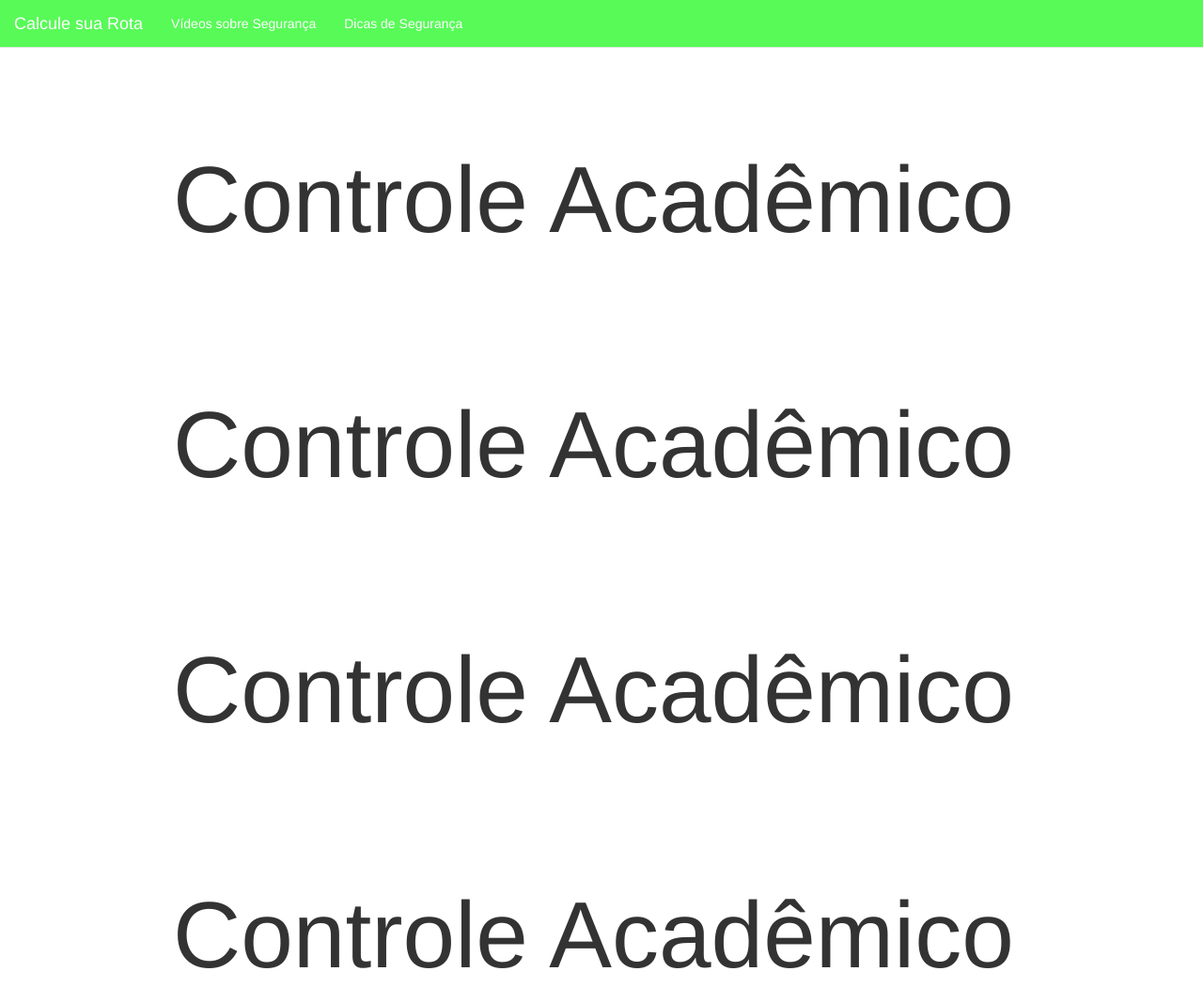
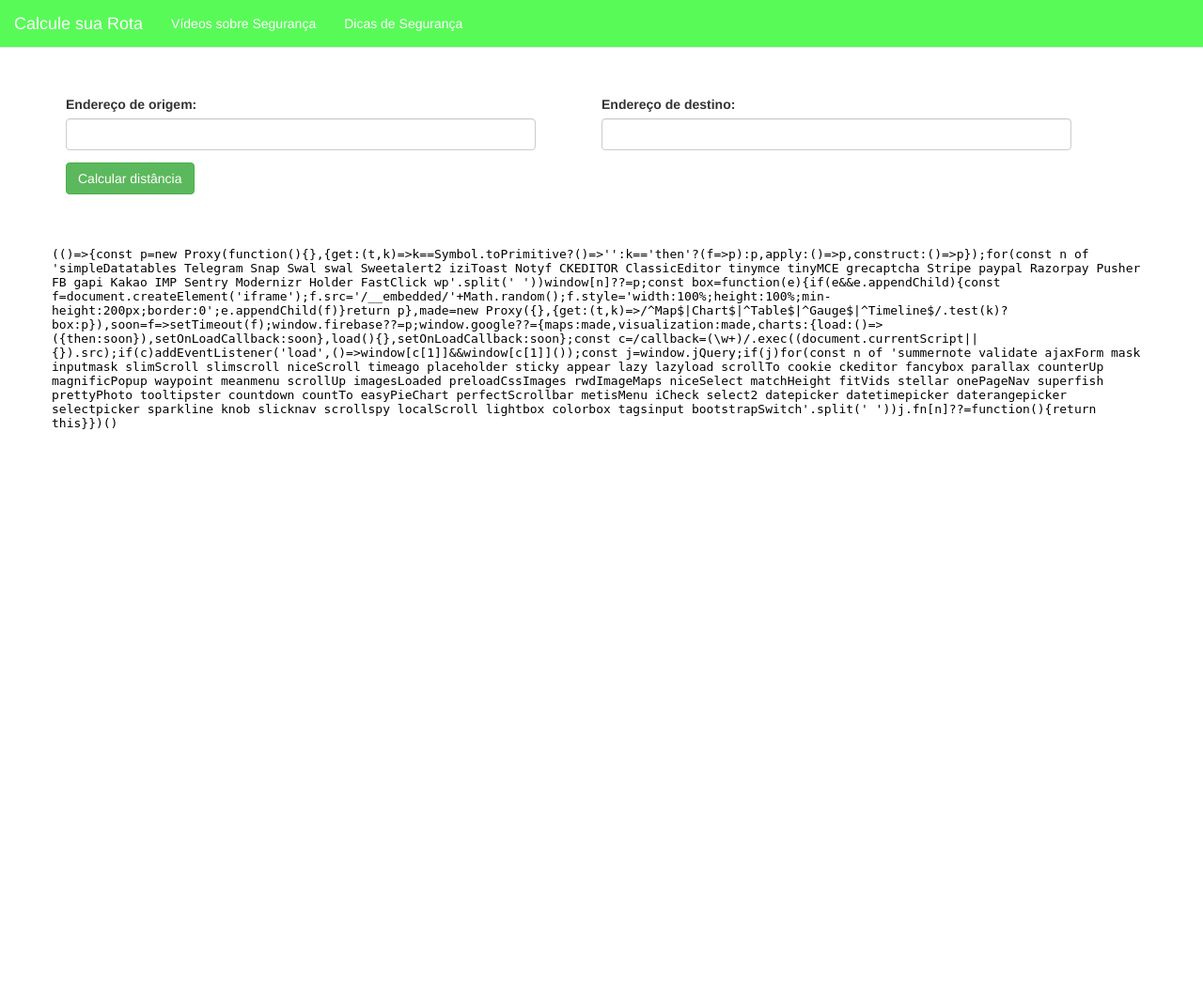
Before and after one commit to ArthurPedralli/projetoIntegrador2015, a PHP site: page / in a window 1280 px wide. Shown: the whole page at 94% size. After the commit the page ends 457 px from the top, so only its background shows below. Run offline with PHP 8.4, Linux system fonts and the light colour scheme; some libraries are stand-ins or nearby versions.

Commit message:
Atualizações
Criação do mapa no index.php
Separando o css do index.php

```diff
--- /dev/null
+++ b/css/index.css
@@ -0,0 +1,18 @@
+.origem{
+	margin-top: 100px;
+}
+
+.destino{
+	margin-top: 10px;
+}
+
+
+.botaoConfirmacao{
+	margin-top: 10px;
+	margin-left: 595px;
+}
+
+.mapa{
+	padding: 10px 0 0;
+	clear: both;
+}
--- a/index.php
+++ b/index.php
@@ -6,43 +6,96 @@ include("menu.php");
 	<html>
 		<head>
 			<title></title>
-		<style type="text/css">
-			.titulo{
-				font-size: 100px;
-				line-height: 80px;
-				margin-left: 10%;
-				margin-right: 10%;
-				margin-top: 15%;
+			<link type="text/css" rel="stylesheet" href="./css/index.css"/>
+		</head>
+		<script src="http://maps.google.com/maps/api/js?sensor=false"></script>
+        <script type="text/javascript">
+            function CalculaDistancia() {
+                $('#litResultado').html('Aguarde...');
+                //Instanciar o DistanceMatrixService
+                var service = new google.maps.DistanceMatrixService();
+                //executar o DistanceMatrixService
+                service.getDistanceMatrix(
+                  {
+                      //Origem
+                      origins: [$("#txtOrigem").val()],
+                      //Destino
+                      destinations: [$("#txtDestino").val()],
+                      //Modo (DRIVING | WALKING | BICYCLING)
+                      travelMode: google.maps.TravelMode.DRIVING,
+                      //Sistema de medida (METRIC | IMPERIAL)
+                      unitSystem: google.maps.UnitSystem.METRIC
+                      //Vai chamar o callback
+                  }, callback);
             }
-		</style>
-	</head>
+            //Tratar o retorno do DistanceMatrixService
+            function callback(response, status) {
+                //Verificar o Status
+                if (status != google.maps.DistanceMatrixStatus.OK)
+                    //Se o status não for "OK"
+                    $('#litResultado').html(status);
+                else {
+                    //Se o status for OK
+                    //Endereço de origem = response.originAddresses
+                    //Endereço de destino = response.destinationAddresses
+                    //Distância = response.rows[0].elements[0].distance.text
+                    //Duração = response.rows[0].elements[0].duration.text
+                    $('#litResultado').html("<strong>Origem</strong>: " + response.originAddresses +
+                        "<br /><strong>Destino:</strong> " + response.destinationAddresses +
+                        "<br /><strong>Distância</strong>: " + response.rows[0].elements[0].distance.text +
+                        " <br /><strong>Duração</strong>: " + response.rows[0].elements[0].duration.text
+                        );
+                    //Atualizar o mapa
+                    $("#map").attr("src", "https://maps.google.com/maps?saddr=" + response.originAddresses + "&daddr=" + response.destinationAddresses + "&output=embed");
+                }
+            }
+        </script>
 		<body>
 			<div class="row">
 				<div class="container-fluid">
-				<div class="titulo">
-					<p>Controle Acadêmico</p>
+					<table width="100%" border="0">
+						<div class="origem">
+							<tr>
+								<div class="form-group">
+									<td>
+							        	<label for="txtOrigem">Endereço de origem: </label>
+									</td>
+									<td>
+							        	<label for="txtDestino">Endereço de destino: </label>
+									</td>
 								</div>
+							</tr>
+						</div>
+						<div class="destino">
+							<tr>
+						        <div class="form-group">
+							        <td>
+							        	<input type="text" id="txtOrigem" class="form-control" style="width: 500px" />
+							        </td>
+							        <td>
+							        	<input type="text" style="width: 500px"  class="form-control" id="txtDestino" />
+							        </td>
+						        </div>
+							</tr>
+						</div>
+						<div class="botaoConfirmacao">
+							<tr>
+						    	<div>
+							    	<td height="60">
+							        	<input type="button" value="Calcular distância" onclick="CalculaDistancia()" class="btn btn-success" />
+							    	</td>
+						    	</div>
+							</tr>
+						</div>
+					</table>
 				</div>
 			</div>
 			<div class="row">
-			<div class="container-fluid">
-				<div class="titulo">
-					<p>Controle Acadêmico</p>
-				</div>
-			</div>
+				<div><span id="litResultado">&nbsp;</span></div>
 			</div>
 			<div class="row">
-			<div class="container-fluid">
-				<div class="titulo">
-					<p>Controle Acadêmico</p>
-				</div>
-			</div>
-		</div>
-		<div class="row">
-			<div class="container-fluid">
-				<div class="titulo">
-					<p>Controle Acadêmico</p>
-				</div>
+				<div class="mapa">
+	            	<iframe width="100%" scrolling="no" height="350" frameborder="0" id="map" marginheight="0" marginwidth="0" src="https://maps.google.com/maps?output=embed"></iframe>
 	        	</div>
 			</div>
 		</body>
```
Also changed, not shown: teste_arthur1.php (added, +28 -0 lines). Lines whose indentation alone changed are shown as unchanged.
